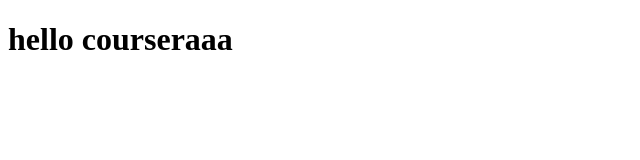
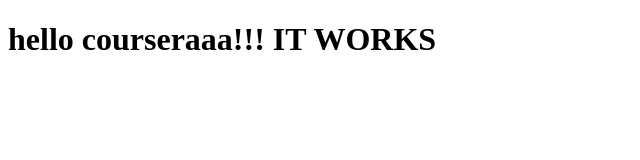
Before and after one commit to Claudiarussoh/coursera-test, a plain HTML site: page module2-solution/index.html in a window 1280 px wide. Shown: the whole page, without its empty margins (0-640 px from the left). Drawn offline with Linux system fonts and the light colour scheme.

Commit message:
testing.

```diff
--- a/module2-solution/index.html
+++ b/module2-solution/index.html
@@ -4,6 +4,6 @@
 	<title>hello</title>
 </head>
 <body>
-<h1>hello courseraaa</h1>
+<h1>hello courseraaa!!! IT WORKS</h1>
 </body>
 </html>
```
